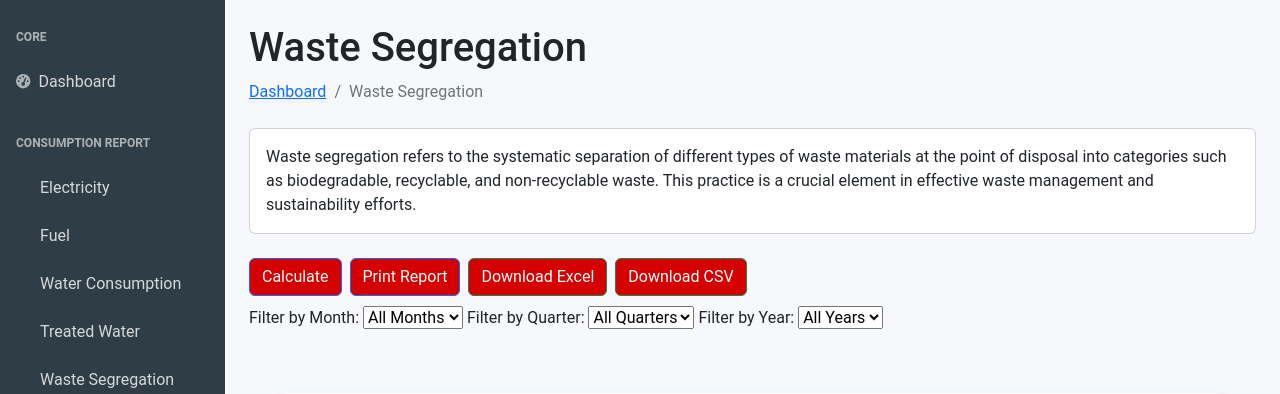
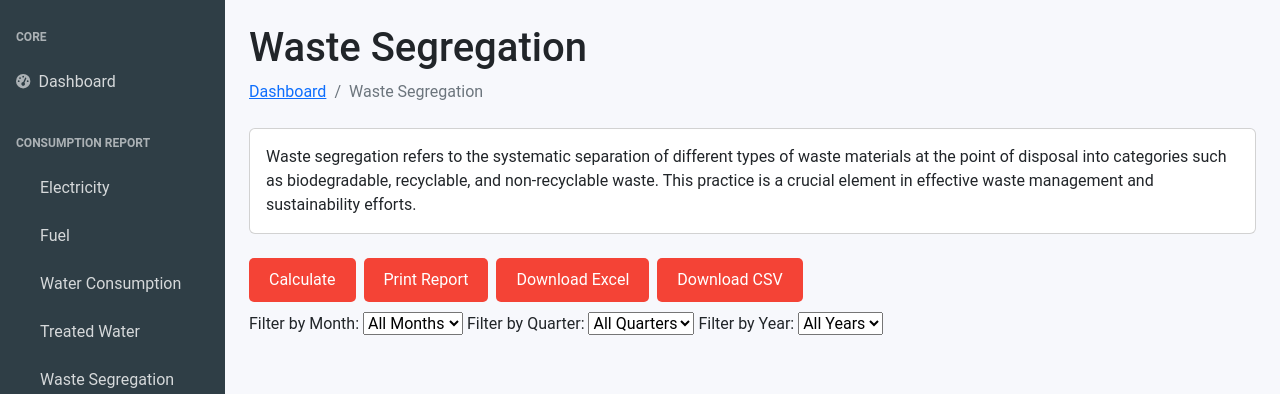
Before and after one commit to lesterrhoy/GHG_FLASK, a Flask app: page /waste_segregation in a window 1280 px wide. Shown: the part 56-450 px from the top of the page. Run offline with Flask 3, Linux system fonts and the light colour scheme; the visitor is signed in with stand-in values (Sample User, id 1); data that the repository does not hold is empty; some libraries are stand-ins or nearby versions.

Commit message:
modal and buttons design updated

```diff
--- a/flaskghg/templates/waste_segregation.html
+++ b/flaskghg/templates/waste_segregation.html
@@ -249,16 +249,24 @@
          cursor: pointer;
      }
 
+     /* start modal */
 .container {
-         background-color: #d50000;
+    background: #f44336; /* Solid red color matching the delete icon */
     padding: 15px;
     width: 100%;
     border-radius: 10px;
-         color: #fff;
+    color: #ffffff; /* White text for readability */
     display: flex;
     justify-content: space-between;
+    align-items: center; /* Align content vertically */
     box-sizing: border-box;
+    transition: background 0.3s ease; /* Smooth transition for hover effect */
 }
+
+.container:hover {
+    background: #e53935; /* Slightly darker red for hover */
+}
+/* end */
 
      .form-container {
          width: 100%; /* Adjust the width to allow more space for form fields */
@@ -447,10 +455,21 @@
          transition: background-color 0.3s ease;
      }
 
+    /* start button */
 button.btn-primary {
-         background-color: #d50000;
-         color: #fff;
+    background-color: #f44336; /* Matching red background color */
+    color: #fff; /* White text for readability */
+    border: none; /* Remove default border */
+    padding: 10px 20px; /* Adjust padding for a better button appearance */
+    border-radius: 5px; /* Rounded corners */
+    font-size: 16px; /* Font size for the button */
+    transition: background-color 0.3s ease; /* Smooth transition for hover effect */
 }
+
+button.btn-primary:hover {
+    background-color: #e53935; /* Slightly darker red for hover effect */
+}
+/* end*/
 
      button.btn-secondary {
          background-color: #666;
@@ -480,13 +499,13 @@
           }
 
           .pagination .page-item.active .page-link {
-              background-color: #d50000; /* Active page with the same red color */
-              border-color: #d50000;
+              background-color: #f44336; /* Active page with the same red color */
+              border-color: #f44336;
               color: white; /* White text for the active page */
           }
 
           .pagination .page-link:hover {
-              background-color: #b71c1c; /* Darker red on hover */
+              background-color: #f44336; /* Darker red on hover */
               color: white; /* White text on hover */
           }
 
@@ -569,8 +588,8 @@
                     <div id="WasteSection" class="d-flex justify-content-start gap-2 mt-3">
                         <button id="openModalBtn" class="btn btn-primary" onclick="openCalculatorModal()">Calculate</button>
                         <button class="btn btn-primary" onclick="printReport()">Print Report</button>
-                        <button class="btn btn-success" style="background-color: #d50000;" onclick="downloadExcel()">Download Excel</button>
-                        <button class="btn btn-success" style="background-color: #d50000;" onclick="downloadCSV()">Download CSV</button>
+                        <button class="btn btn-primary" onclick="downloadExcel()">Download Excel</button>
+                        <button class="btn btn-primary" onclick="downloadCSV()">Download CSV</button>
                     </div>
 
 
```
Lines whose indentation alone changed are shown as unchanged.
